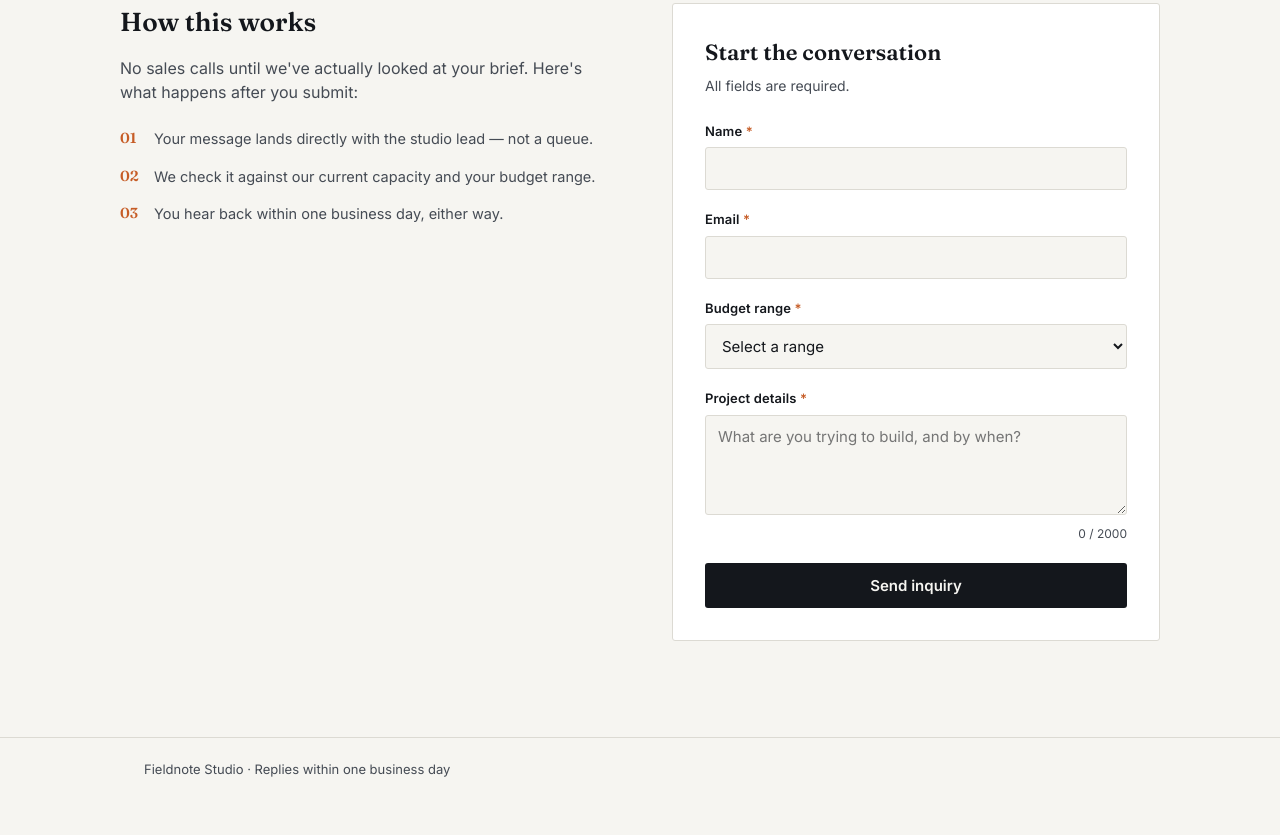
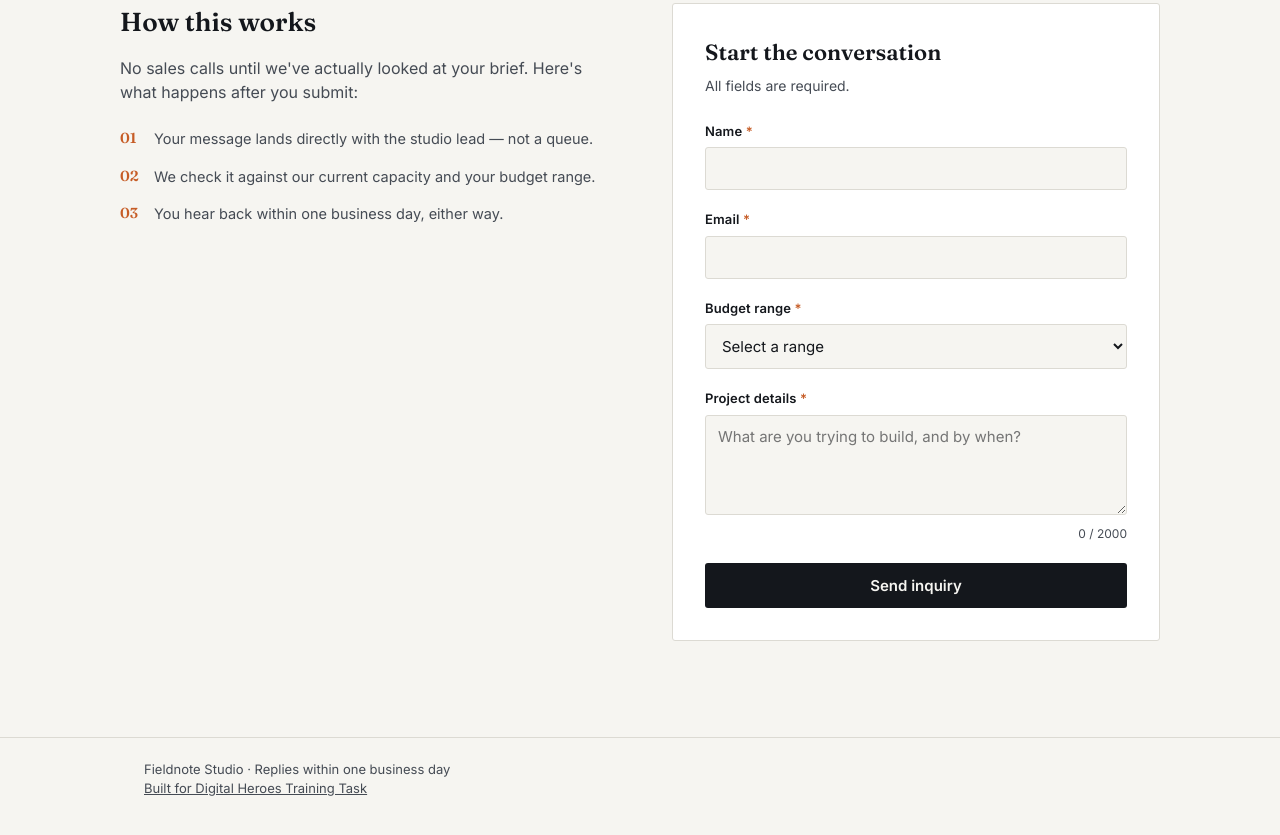
Before and after one commit to pooja-yadav02/lead-capture, a website: page public/index.html in a window 1280 px wide. Shown: the part 612-1447 px from the top of the page. Drawn offline with Linux system fonts and the light colour scheme.

Commit message:
Update footer with additional credit information
Added credit for Digital Heroes Training Task in footer.

```diff
--- a/public/index.html
+++ b/public/index.html
@@ -77,9 +77,11 @@
     </form>
   </div>
 </main>
-
 <footer class="site-footer">
-  <div class="shell">Fieldnote Studio · Replies within one business day</div>
+  <div class="shell">
+    Fieldnote Studio · Replies within one business day
+    <div class="build-credit"><a href="https://digitalheroesco.com" target="_blank" rel="noopener noreferrer">Built for Digital Heroes Training Task</a></div>
+  </div>
 </footer>
 
 <script src="script.js"></script>
```
